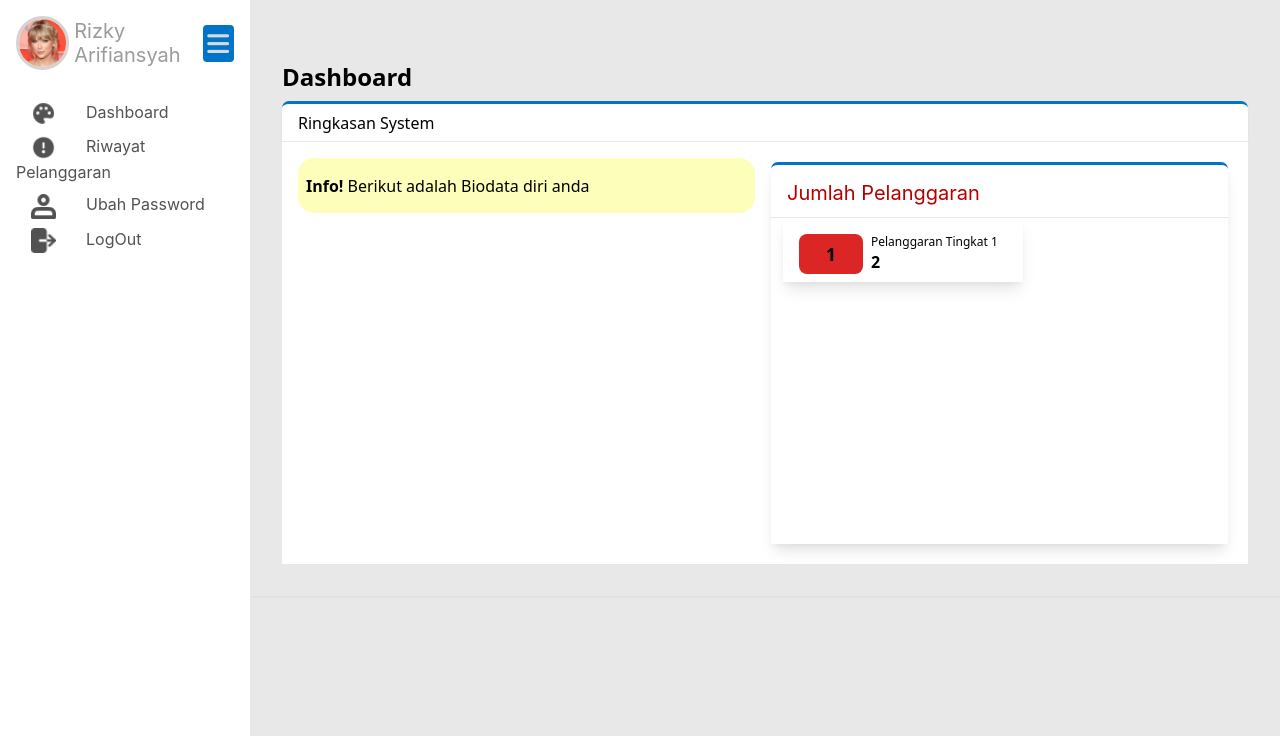
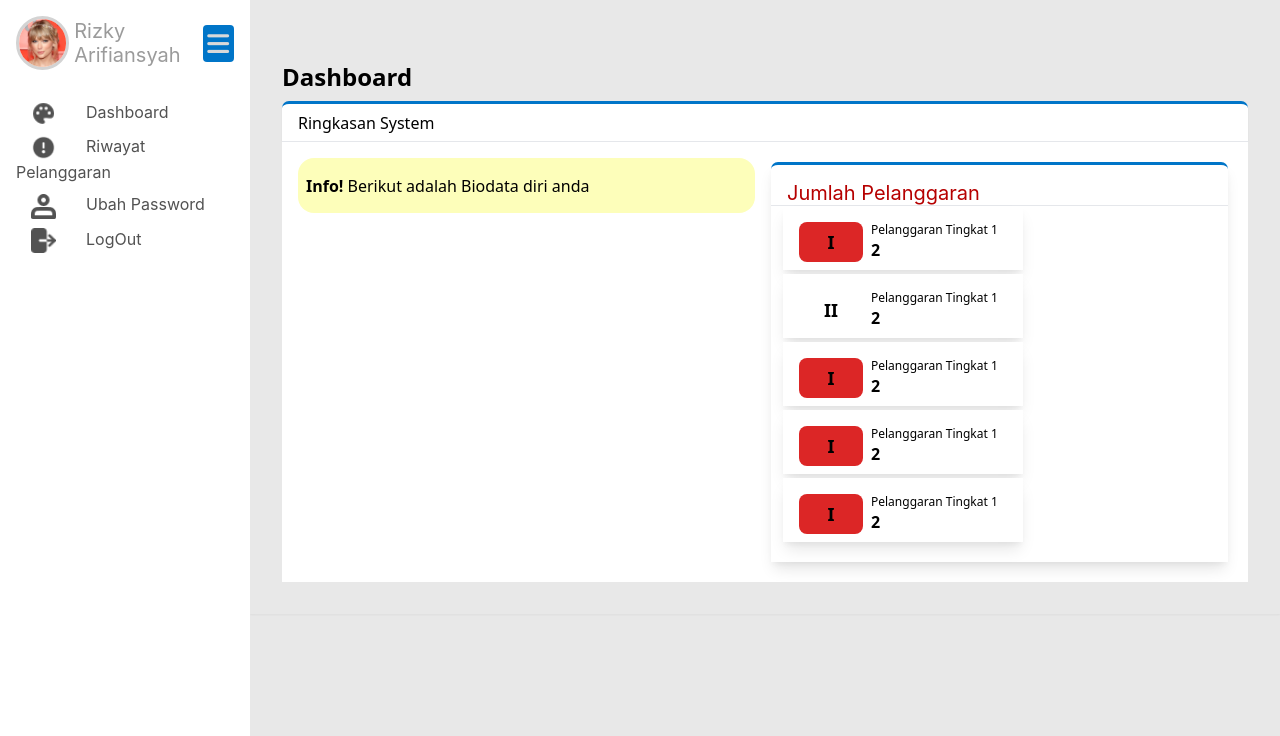
Before and after one commit to rafsanalhad/tatib_2g_final, a PHP site: page /mahasiswa.php in a window 1280 px wide. Shown: the part 64-800 px from the top of the page. Run offline with PHP 8.4, Linux system fonts and the light colour scheme; a user stored in the database is signed in; data comes from the database, SQL or seed files in the repository.

Commit message:
tambah jumlah pelanggaran

```diff
--- a/assets/css/style.css
+++ b/assets/css/style.css
@@ -199,7 +199,7 @@
   border-color: #0075c8;
   border-radius: 7px 7px 0px 0px;
   width: 100%;
-  height: 382px;
+  /* height: 382px; */
 }
 .pelanggaran_tbr_title {
   color: #b60000;
@@ -267,7 +267,6 @@
   font-weight: 400;
   line-height: normal;
 }
-.containerTableDosen{
+.containerTableDosen {
   overflow-x: scroll;
-
 }
--- a/mahasiswa.php
+++ b/mahasiswa.php
@@ -120,10 +120,46 @@
         </div>
         <div class="flex-1 bg-white jumlah_pelanggaran shadow-lg">
           <h3 class="pelanggaran_tbr_title">Jumlah Pelanggaran</h3>
-          <hr class="hr_db mt-3">
-            <div class="flex w-60 h-16 bg-white shadow-lg ml-3 p-4">
+          <hr class="hr_db">
+            <div class="flex w-60 h-16 bg-white shadow-lg ml-3 p-4 mb-1">
               <div class="flex-none">
-                <div class="w-16 h-10 bg-red-600 rounded-lg grid justify-center items-center"><p class="text-lg font-bold">1</p></div>
+                <div class="w-16 h-10 bg-red-600 rounded-lg grid justify-center items-center"><p class="text-lg font-bold">I</p></div>
+              </div>
+              <div class="flex-auto ml-2">
+                <p class="text-xs">Pelanggaran Tingkat 1</p>
+                <p class="font-bold">2</p>
+              </div>
+            </div>
+            <div class="flex w-60 h-16 bg-white shadow-lg ml-3 p-4 mb-1">
+              <div class="flex-none">
+                <div class="w-16 h-10 bg-orange-500 rounded-lg grid justify-center items-center"><p class="text-lg font-bold">II</p></div>
+              </div>
+              <div class="flex-auto ml-2">
+                <p class="text-xs">Pelanggaran Tingkat 1</p>
+                <p class="font-bold">2</p>
+              </div>
+            </div>
+            <div class="flex w-60 h-16 bg-white shadow-lg ml-3 p-4 mb-1">
+              <div class="flex-none">
+                <div class="w-16 h-10 bg-red-600 rounded-lg grid justify-center items-center"><p class="text-lg font-bold">I</p></div>
+              </div>
+              <div class="flex-auto ml-2">
+                <p class="text-xs">Pelanggaran Tingkat 1</p>
+                <p class="font-bold">2</p>
+              </div>
+            </div>
+            <div class="flex w-60 h-16 bg-white shadow-lg ml-3 p-4 mb-1">
+              <div class="flex-none">
+                <div class="w-16 h-10 bg-red-600 rounded-lg grid justify-center items-center"><p class="text-lg font-bold">I</p></div>
+              </div>
+              <div class="flex-auto ml-2">
+                <p class="text-xs">Pelanggaran Tingkat 1</p>
+                <p class="font-bold">2</p>
+              </div>
+            </div>
+            <div class="flex w-60 h-16 bg-white shadow-lg ml-3 p-4 mb-1">
+              <div class="flex-none">
+                <div class="w-16 h-10 bg-red-600 rounded-lg grid justify-center items-center"><p class="text-lg font-bold">I</p></div>
               </div>
               <div class="flex-auto ml-2">
                 <p class="text-xs">Pelanggaran Tingkat 1</p>
```
